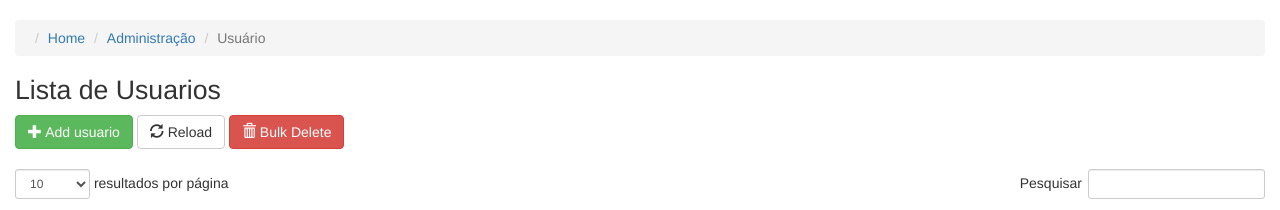
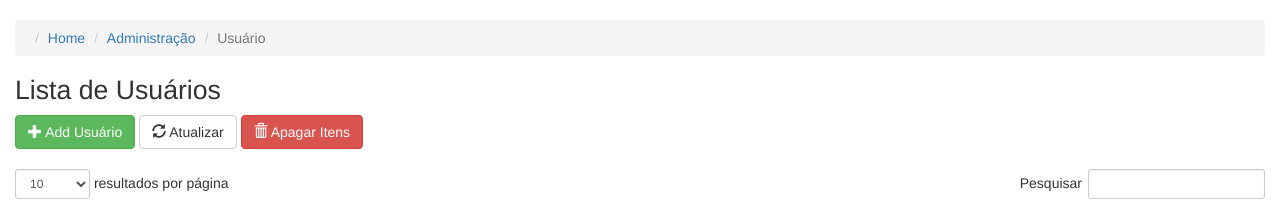
Before and after one commit to ti-desenvolvedor/vistoria, a CodeIgniter app: the page made by application/views/usuario_view.php in a window 1280 px wide. Shown: the part 51-261 px from the top of the page. Run offline with CodeIgniter, Linux system fonts and the light colour scheme; data that the repository does not hold is empty.

Commit message:
tradução e correções

```diff
--- a/application/controllers/Usuario.php
+++ b/application/controllers/Usuario.php
@@ -43,8 +43,8 @@ class Usuario extends MY_Controller {
 			$row[] = $usuario->aniversario;
 
 			//add html for action
-			$row[] = '<a class="btn btn-sm btn-primary" href="javascript:void(0)" title="Edit" onclick="edit_usuario('."'".$usuario->id."'".')"><i class="glyphicon glyphicon-pencil"></i> Edit</a>
-				  <a class="btn btn-sm btn-danger" href="javascript:void(0)" title="Hapus" onclick="delete_usuario('."'".$usuario->id."'".')"><i class="glyphicon glyphicon-trash"></i> Delete</a>';
+			$row[] = '<a class="btn btn-sm btn-primary" href="javascript:void(0)" title="Edit linha" onclick="edit_usuario('."'".$usuario->id."'".')"><i class="glyphicon glyphicon-pencil"></i> Edit</a>
+				  <a class="btn btn-sm btn-danger" href="javascript:void(0)" title="Apagar linha" onclick="delete_usuario('."'".$usuario->id."'".')"><i class="glyphicon glyphicon-trash"></i> Apagar</a>';
 
 			$data[] = $row;
 		}
--- a/application/views/usuario_view.php
+++ b/application/views/usuario_view.php
@@ -4,7 +4,7 @@
     <meta charset="utf-8">
     <meta http-equiv="X-UA-Compatible" content="IE=edge">
     <meta name="viewport" content="width=device-width, initial-scale=1">
-    <title>Vistória</title>
+    <title>Extranet - Usuários</title>
     <link href="<?php echo base_url('assets/bootstrap/css/bootstrap.min.css')?>" rel="stylesheet">
     <link href="<?php echo base_url('assets/datatables/css/dataTables.bootstrap.min.css')?>" rel="stylesheet">
     <link href="<?php echo base_url('assets/bootstrap-datepicker/css/bootstrap-datepicker3.min.css')?>" rel="stylesheet">
@@ -25,11 +25,10 @@
 		  <li><a href="#">Administração</a></li>
 		  <li class="active">Usuário</li>
 		</ol>
-        <h1 style="font-size:20pt">Lista de Usuarios</h1>
-
-        <button class="btn btn-success" onclick="add_usuario()"><i class="glyphicon glyphicon-plus"></i> Add usuario</button>
-        <button class="btn btn-default" onclick="reload_table()"><i class="glyphicon glyphicon-refresh"></i> Reload</button>
-        <button class="btn btn-danger" onclick="bulk_delete()"><i class="glyphicon glyphicon-trash"></i> Bulk Delete</button>
+        <h1 style="font-size:20pt">Lista de Usuários</h1>
+        <button class="btn btn-success" onclick="add_usuario()"><i class="glyphicon glyphicon-plus"></i> Add Usuário</button>
+        <button class="btn btn-default" onclick="reload_table()"><i class="glyphicon glyphicon-refresh"></i> Atualizar</button>
+        <button class="btn btn-danger" onclick="bulk_delete()"><i class="glyphicon glyphicon-trash"></i> Apagar Itens</button>
         <br />
         <br />
         <table id="table" class="table table-responsive table-hover table-striped table-bordered" cellspacing="0" width="100%">
@@ -113,13 +112,7 @@ $(document).ready(function() {
         ],
 
     });
-    $('#table').on( 'click', 'tr', function () {
-        $(this).toggleClass('info');
-    } );
 
-    $('#button').click( function () {
-        alert( table.rows('.selected').data().length +' row(s) selected' );
-    } );
     //datepicker
     $('.datepicker').datepicker({
         autoclose: true,
@@ -162,7 +155,6 @@ function add_usuario()
     $('.help-block').empty(); // clear error string
     $('#modal_form').modal('show'); // show bootstrap modal
     $('.modal-title').text('Add usuario'); // Set Title to Bootstrap modal title
-
 }
 
 function edit_usuario(id)
@@ -191,7 +183,7 @@ function edit_usuario(id)
             $('[name="endereco"]').val(data.endereco);
             $('[name="aniversario"]').datepicker('update',data.aniversario);
             $('#modal_form').modal('show'); // show bootstrap modal when complete loaded
-            $('.modal-title').text('Edit usuario'); // Set title to Bootstrap modal title
+            $('.modal-title').text('Editar Usuário'); // Set title to Bootstrap modal title
 
 
         },
@@ -209,7 +201,7 @@ function reload_table()
 
 function save()
 {
-    $('#btnSave').text('saving...'); //change button text
+    $('#btnSave').text('Sanlvando...'); //change button text
     $('#btnSave').attr('disabled',true); //set button disable
     var url;
 
```
Also changed, not shown: 1 other file.
